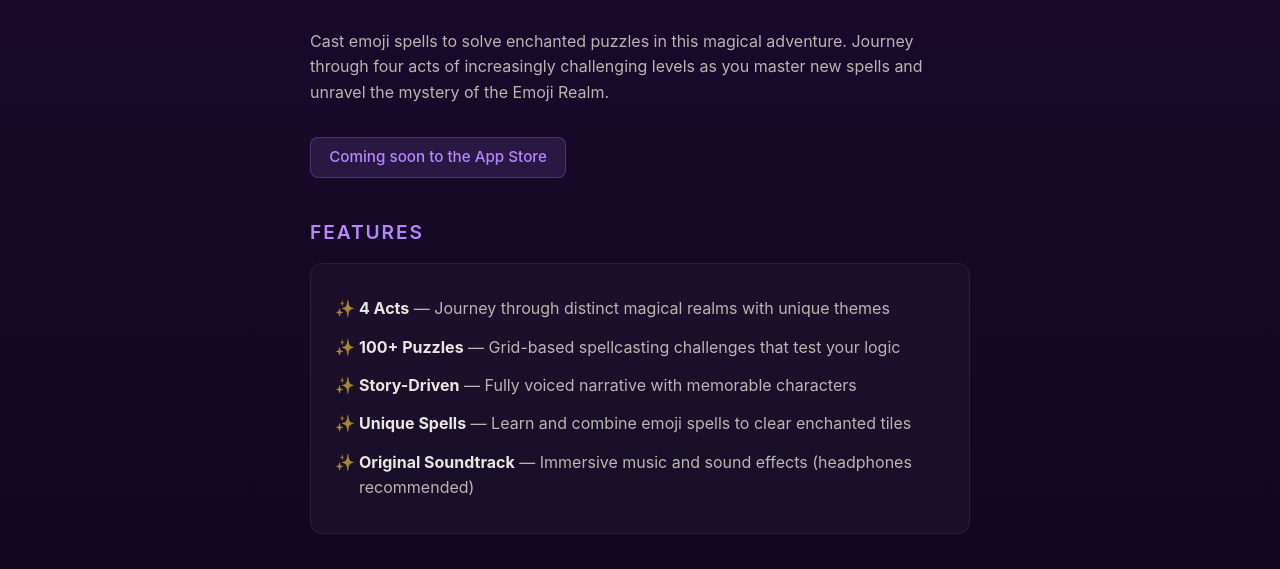
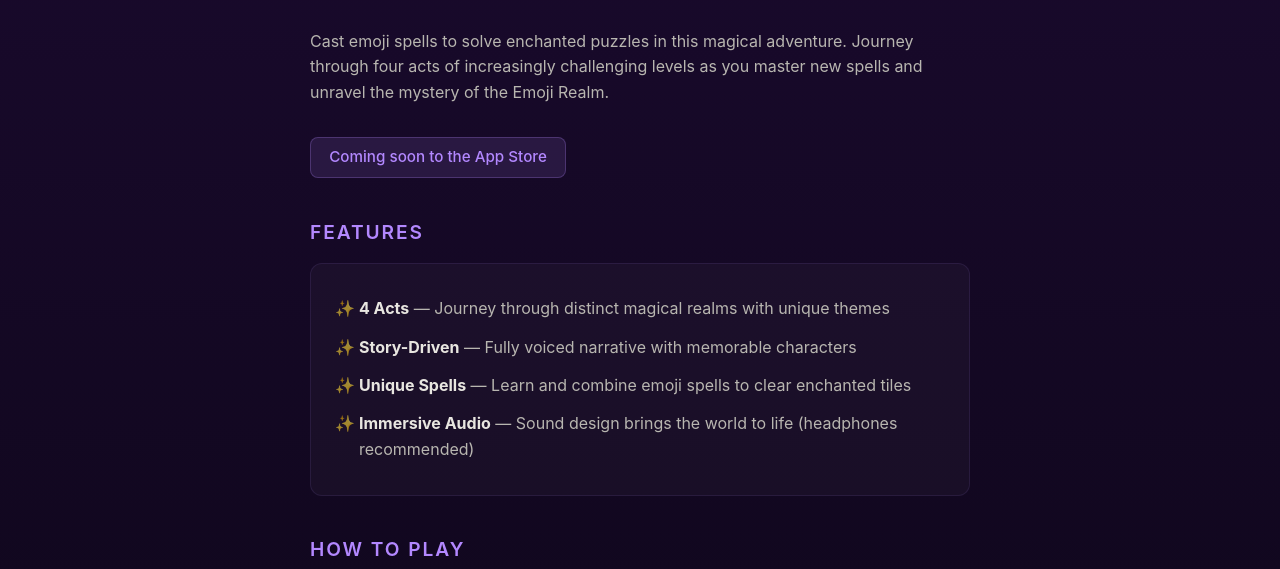
Before and after one commit to benmadeapps/website, a plain HTML site: page emojiwizard/index.html in a window 1280 px wide. Shown: the part 199-768 px from the top of the page. Drawn offline with Linux system fonts and the light colour scheme.

Commit message:
Fix misleading feature claims on Emoji Wizard page

```diff
--- a/emojiwizard/index.html
+++ b/emojiwizard/index.html
@@ -165,10 +165,9 @@
     <div class="feature-list">
         <ul>
             <li><strong>4 Acts</strong> &mdash; Journey through distinct magical realms with unique themes</li>
-            <li><strong>100+ Puzzles</strong> &mdash; Grid-based spellcasting challenges that test your logic</li>
             <li><strong>Story-Driven</strong> &mdash; Fully voiced narrative with memorable characters</li>
             <li><strong>Unique Spells</strong> &mdash; Learn and combine emoji spells to clear enchanted tiles</li>
-            <li><strong>Original Soundtrack</strong> &mdash; Immersive music and sound effects (headphones recommended)</li>
+            <li><strong>Immersive Audio</strong> &mdash; Sound design brings the world to life (headphones recommended)</li>
         </ul>
     </div>
 
```
